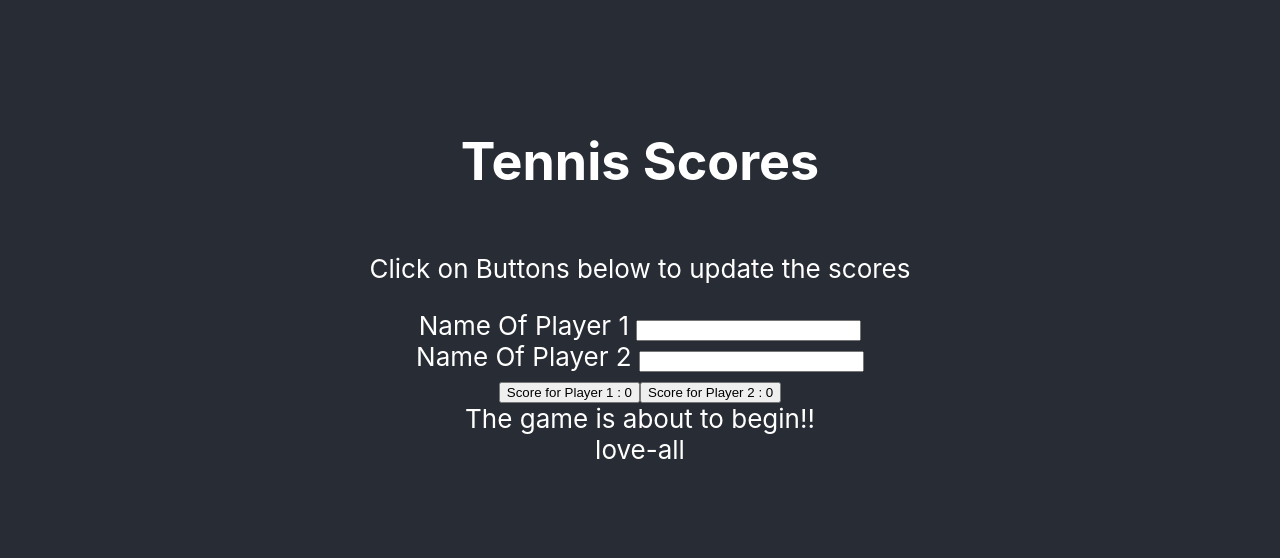
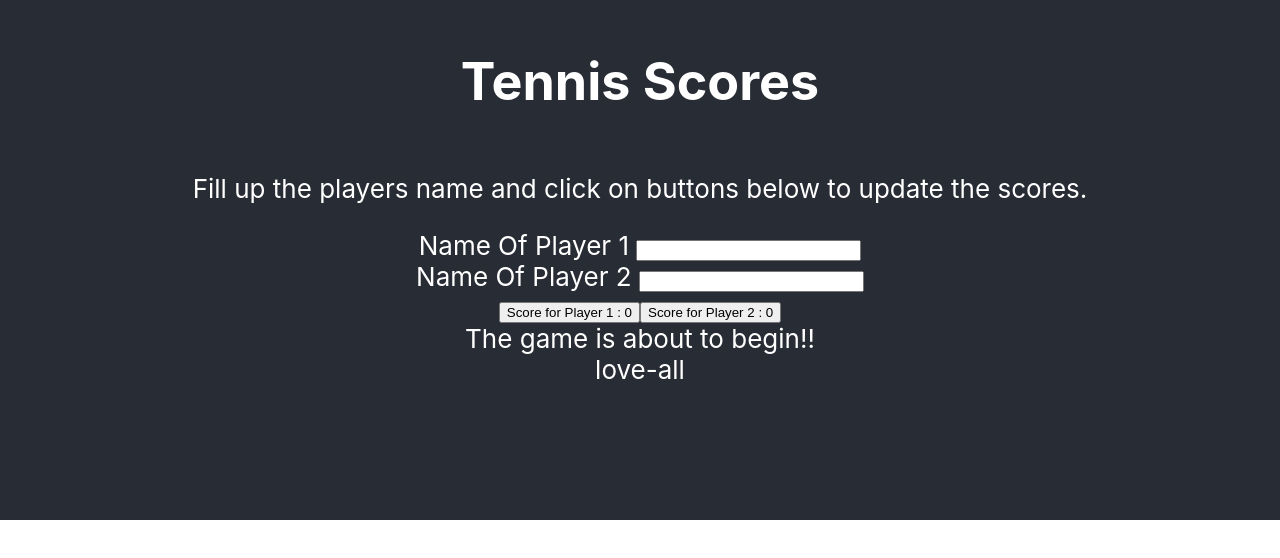
Before and after one commit to SukirtiSaxena/tennis-kata, a React (Create React App) app: page / in a window 1280 px wide. Shown: the part 120-678 px from the top of the page. Built offline with nearby package versions, Linux system fonts and the light colour scheme.

Commit message:
instructions update

```diff
--- a/src/App.css
+++ b/src/App.css
@@ -2,20 +2,9 @@
   text-align: center;
 }
 
-.App-logo {
-  height: 40vmin;
-  pointer-events: none;
-}
-
-@media (prefers-reduced-motion: no-preference) {
-  .App-logo {
-    animation: App-logo-spin infinite 20s linear;
-  }
-}
-
 .App-header {
   background-color: #282c34;
-  min-height: 100vh;
+  min-height: 80vh;
   display: flex;
   flex-direction: column;
   align-items: center;
@@ -27,12 +16,3 @@
 .App-link {
   color: #61dafb;
 }
-
-@keyframes App-logo-spin {
-  from {
-    transform: rotate(0deg);
-  }
-  to {
-    transform: rotate(360deg);
-  }
-}
--- a/src/App.js
+++ b/src/App.js
@@ -53,7 +53,7 @@ function App() {
   return (
     <div className="App-header">
       <h1> Tennis Scores </h1>
-      <p> Click on Buttons below to update the scores </p>
+      <p> Fill up the players name and click on buttons below to update the scores. </p>
       <div>
         <label htmlFor="player1">Name Of Player 1    </label>
         <input type="text" id="player1" size="25" onChange={e => setPlayerOne(e.target.value)} />
```
